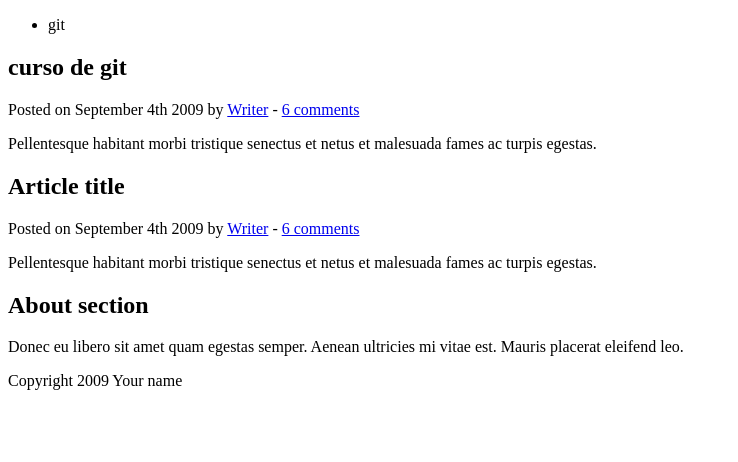
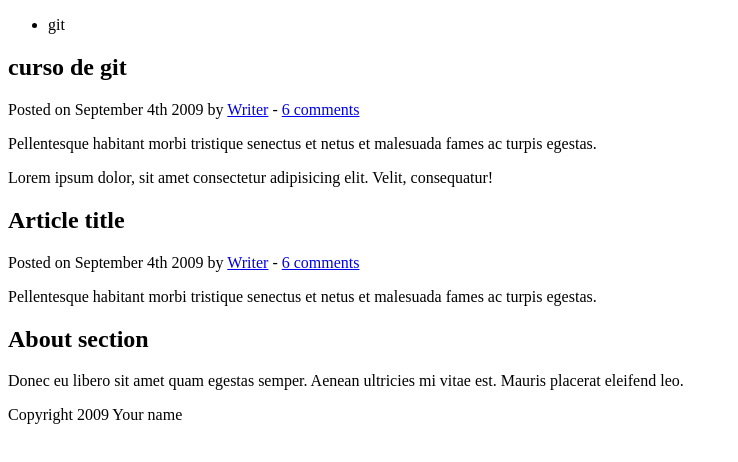
Before and after one commit to celene12/moduloGit, a plain HTML site: page index.html in a window 1280 px wide. Shown: the whole page, without its empty margins (0-738 px from the left). Drawn offline with Linux system fonts and the light colour scheme.

Commit message:
se agrego un parrafo

```diff
--- a/index.html
+++ b/index.html
@@ -25,6 +25,7 @@
 				<p>Posted on <time datetime="2009-09-04T16:31:24+02:00">September 4th 2009</time> by <a href="#">Writer</a> - <a href="#comments">6 comments</a></p>
 			</header>
 			<p>Pellentesque habitant morbi tristique senectus et netus et malesuada fames ac turpis egestas.</p>
+			<p>Lorem ipsum dolor, sit amet consectetur adipisicing elit. Velit, consequatur!</p>
 		</article>
 
 		<article>
```
Also changed, not shown: 1 other file.
